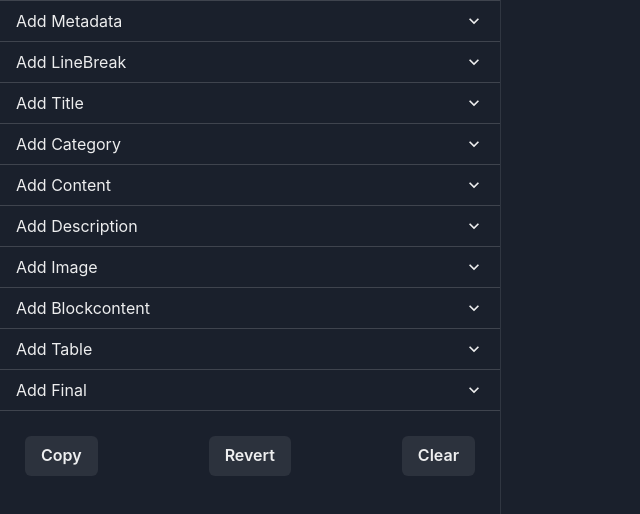
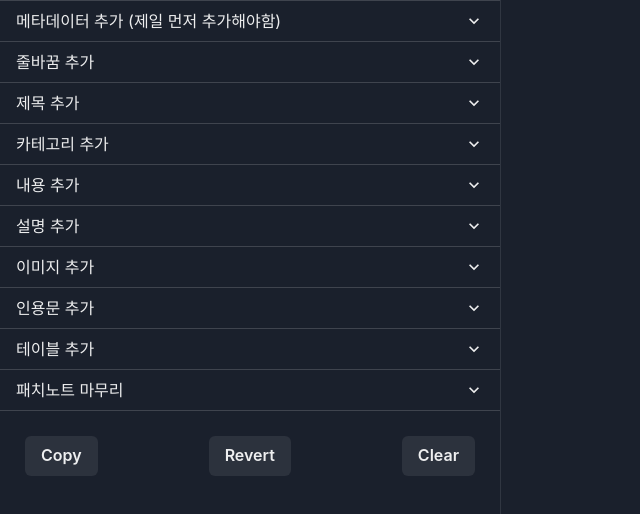
Before and after one commit to SaidBySolo/counteronline-editor, a React (Create React App) app: page / in a window 1280 px wide. Shown: the top 514 px of the page, without its empty margins (0-640 px from the left). Built offline with nearby package versions, Linux system fonts and the light colour scheme.

Commit message:
feat: translate to korean

```diff
--- a/src/Builder.tsx
+++ b/src/Builder.tsx
@@ -40,7 +40,7 @@ const AccordionItemBase = ({ name, children }: { name: string, children: React.R
 }
 const LineBreakAccordion = ({ builder }: { builder: PatchNoteBuilder }) => {
     return (
-        <AccordionItemBase name="Add LineBreak">
+        <AccordionItemBase name="줄바꿈 추가">
             <Button onClick={() => builder.addLineBreak()}>
                 Add
             </Button>
@@ -54,7 +54,7 @@ const MetadataAccordion = ({ builder }: { builder: PatchNoteBuilder }) => {
     const handleContentChange = (event: React.ChangeEvent<HTMLInputElement>) => setContentValue(event.target.value)
 
     return (
-        <AccordionItemBase name="Add Metadata">
+        <AccordionItemBase name="메타데이터 추가 (제일 먼저 추가해야함)">
             <Input
                 value={contentValue}
                 onChange={handleContentChange}
@@ -73,7 +73,7 @@ const TitleAccordion = ({ builder }: { builder: PatchNoteBuilder }) => {
     const [versionValue, setVersionValue] = React.useState('')
     const handleVersionChange = (event: React.ChangeEvent<HTMLInputElement>) => setVersionValue(event.target.value)
     return (
-        <AccordionItemBase name="Add Title">
+        <AccordionItemBase name="제목 추가">
             <Input
                 placeholder='content'
                 value={contentValue}
@@ -96,7 +96,7 @@ const CategoryAccordion = ({ builder }: { builder: PatchNoteBuilder }) => {
     const [contentValue, setContentValue] = React.useState('')
     const handleContentChange = (event: React.ChangeEvent<HTMLInputElement>) => setContentValue(event.target.value)
     return (
-        <AccordionItemBase name="Add Category">
+        <AccordionItemBase name="카테고리 추가">
             <Input
                 placeholder='content'
                 value={contentValue}
@@ -119,7 +119,7 @@ const ContentAccordion = ({ builder }: { builder: PatchNoteBuilder }) => {
     const [contentValue, setContentValue] = React.useState('')
     const handleContentChange = (event: React.ChangeEvent<HTMLInputElement>) => setContentValue(event.target.value)
     return (
-        <AccordionItemBase name="Add Content">
+        <AccordionItemBase name="내용 추가">
             <Input
                 placeholder='type: plus | minus | check'
                 value={typeValue}
@@ -149,7 +149,7 @@ const DescriptionAccordion = ({ builder }: { builder: PatchNoteBuilder }) => {
     const handleContentChange = (event: React.ChangeEvent<HTMLInputElement>) => setContentValue(event.target.value)
 
     return (
-        <AccordionItemBase name="Add Description">
+        <AccordionItemBase name="설명 추가">
             <Input
                 value={contentValue}
                 onChange={handleContentChange}
@@ -167,7 +167,7 @@ const ImageAccordion = ({ builder }: { builder: PatchNoteBuilder }) => {
     const [srcValue, setSrcValue] = React.useState('')
     const handleSrcChange = (event: React.ChangeEvent<HTMLInputElement>) => setSrcValue(event.target.value)
     return (
-        <AccordionItemBase name="Add Image">
+        <AccordionItemBase name="이미지 추가">
             <Input
                 placeholder='alt'
                 value={altValue}
@@ -192,7 +192,7 @@ const BlockcontentAccordion = ({ builder }: { builder: PatchNoteBuilder }) => {
     const handleContentChange = (event: React.ChangeEvent<HTMLInputElement>) => setContentValue(event.target.value)
 
     return (
-        <AccordionItemBase name="Add Blockcontent">
+        <AccordionItemBase name="인용문 추가">
             <Input
                 value={contentValue}
                 onChange={handleContentChange}
@@ -223,7 +223,7 @@ const TableAccordion = ({ builder }: { builder: PatchNoteBuilder }) => {
     const [key, setKey] = React.useState<number>(0)
     const inputs = React.useRef<HTMLInputElement[]>([]);
     return (
-        <AccordionItemBase name="Add Table">
+        <AccordionItemBase name="테이블 추가">
             {itemElements}
             <Button marginRight="100px" onClick={() => builder.addTable(inputs.current.map(input => input.value))}>
                 Add
@@ -239,7 +239,7 @@ const TableAccordion = ({ builder }: { builder: PatchNoteBuilder }) => {
 
 const FinalAccordion = ({ builder }: { builder: PatchNoteBuilder }) => {
     return (
-        <AccordionItemBase name="Add Final">
+        <AccordionItemBase name="패치노트 마무리">
             <Button onClick={() => builder.addFinal()}>
                 Add
             </Button>
```
